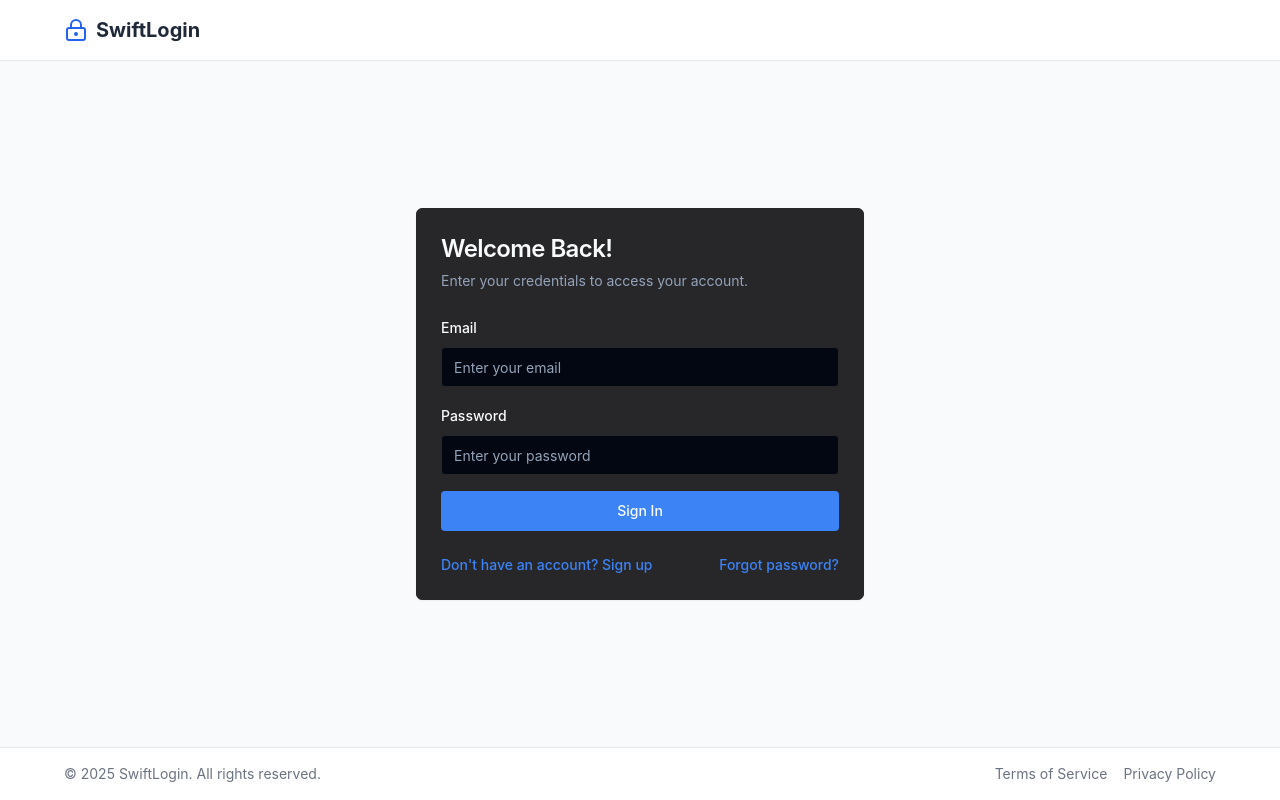
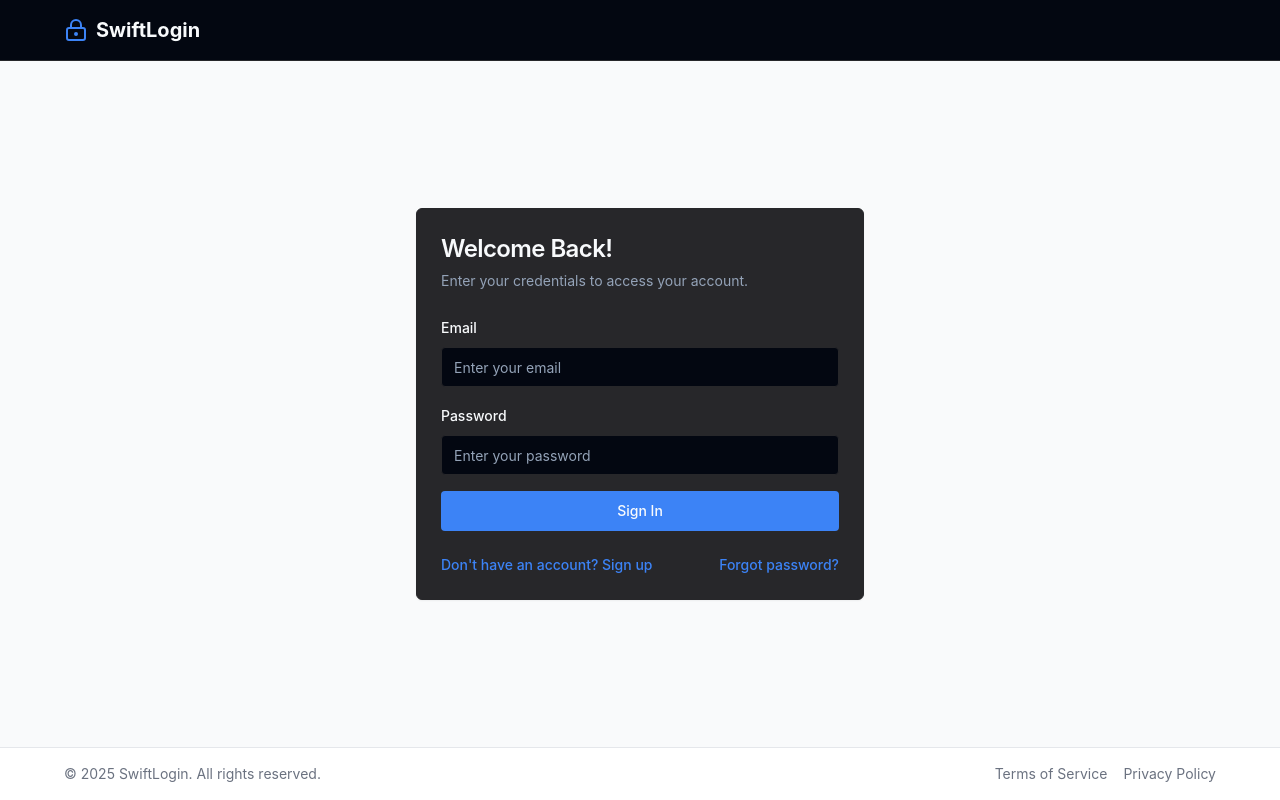
Before and after one commit to SadiqNaizam/mlo-a774-821d, a React (Vite) app: page / in a window 1280 px wide. Built offline with nearby package versions, Linux system fonts and the light colour scheme.

Commit message:
Updated code files via regeneration: Header.tsx

```diff
--- a/src/components/layout/Header.tsx
+++ b/src/components/layout/Header.tsx
@@ -6,11 +6,11 @@
   console.log('Header loaded');
 
   return (
-    <header className="py-4 px-4 sm:px-6 lg:px-8 border-b border-gray-200 bg-white">
+    <header className="py-4 px-4 sm:px-6 lg:px-8 border-b bg-background">
       <div className="container mx-auto">
         <div className="flex items-center">
-          <Link to="/" className="flex items-center gap-2 text-xl font-bold text-gray-800 hover:text-gray-900 transition-colors">
-            <LockKeyhole className="h-6 w-6 text-blue-600" />
+          <Link to="/" className="flex items-center gap-2 text-xl font-bold text-foreground hover:text-primary transition-colors">
+            <LockKeyhole className="h-6 w-6 text-primary" />
             <span>SwiftLogin</span>
           </Link>
         </div>
```
